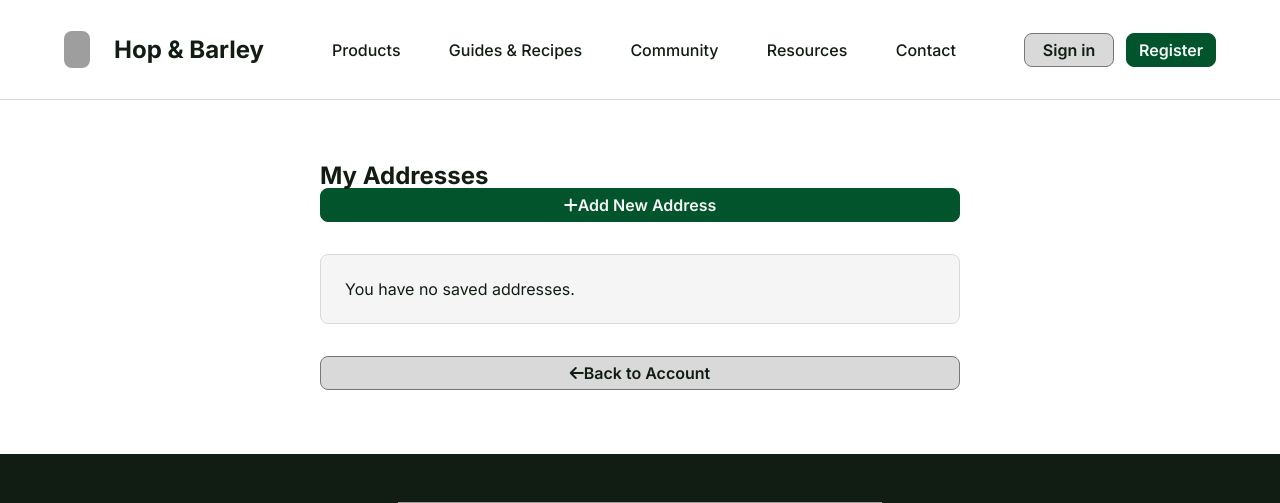
After one commit to 32960/Online_Store_M3, a Django app: template users/templates/users/address_list.html in a window 1280 px wide. The commit adds this page. Shown: the top 503 px of the page. Run offline with Django 5.2, Linux system fonts and the light colour scheme; the template is opened without the code that fills it, so the values that code supplies are empty; parts of the project's set-up code (start-up, migrations or seed data) failed here and were passed over; grey boxes are pictures that could not be loaded.

Commit message:
feat: - add new and refactor exists templates

```diff
--- /dev/null
+++ b/users/templates/users/address_list.html
@@ -0,0 +1,55 @@
+{% extends 'base.html' %}
+{% load static %}
+
+{% block title %}
+My Addresses | {{ site_name }}
+{% endblock %}
+
+{% block content %}
+<main class="account-page-wrapper">
+  <div class="account-container">
+    <div class="page-header-with-action">
+      <h1 class="account-form-title">My Addresses</h1>
+      <a href="{% url 'users:address-create' %}" class="button button--primary button--standard button--icon">
+        <i class="fa-solid fa-plus"></i>
+        <span>Add New Address</span>
+      </a>
+    </div>
+
+    {% if addresses %}
+      {% for address in addresses %}
+      <div class="account-form-container address-item">
+        <p><span class="address-field-label">Full name:</span> <strong>{{ address.full_name }}</strong></p>
+        <p><span class="address-field-label">Phone:</span> {{ address.phone }}</p>
+        <p><span class="address-field-label">Address:</span> {{ address.city }}, {{ address.shipping_address }}</p>
+        <div class="address-item-actions">
+          <a href="{% url 'users:address-update' address.pk %}" class="button button--secondary button--standard button--icon">
+            <i class="fa-solid fa-pen"></i>
+            <span>Edit</span>
+          </a>
+          <form method="post" action="{% url 'users:address-delete' address.pk %}" class="address-item-form">
+            {% csrf_token %}
+            <button type="submit" class="button button--danger button--standard button--icon" onclick="return confirm('Delete this address?')">
+              <i class="fa-solid fa-trash"></i>
+              <span>Delete</span>
+            </button>
+          </form>
+        </div>
+      </div>
+      {% endfor %}
+
+    {% else %}
+      <div class="account-form-container">
+        <p class="text-center text-grey">You have no saved addresses.</p>
+      </div>
+    {% endif %}
+
+    <div class="address-list-footer">
+      <a href="{% url 'users:account' %}" class="button button--secondary button--icon">
+        <i class="fa-solid fa-arrow-left"></i>
+        <span>Back to Account</span>
+      </a>
+    </div>
+  </div>
+</main>
+{% endblock %}
```
Also changed, not shown: orders/templates/orders/checkout.html (+4 -4 lines), users/templates/users/account.html (+59 -5 lines), users/templates/users/address_form.html (added, +44 -0 lines).
